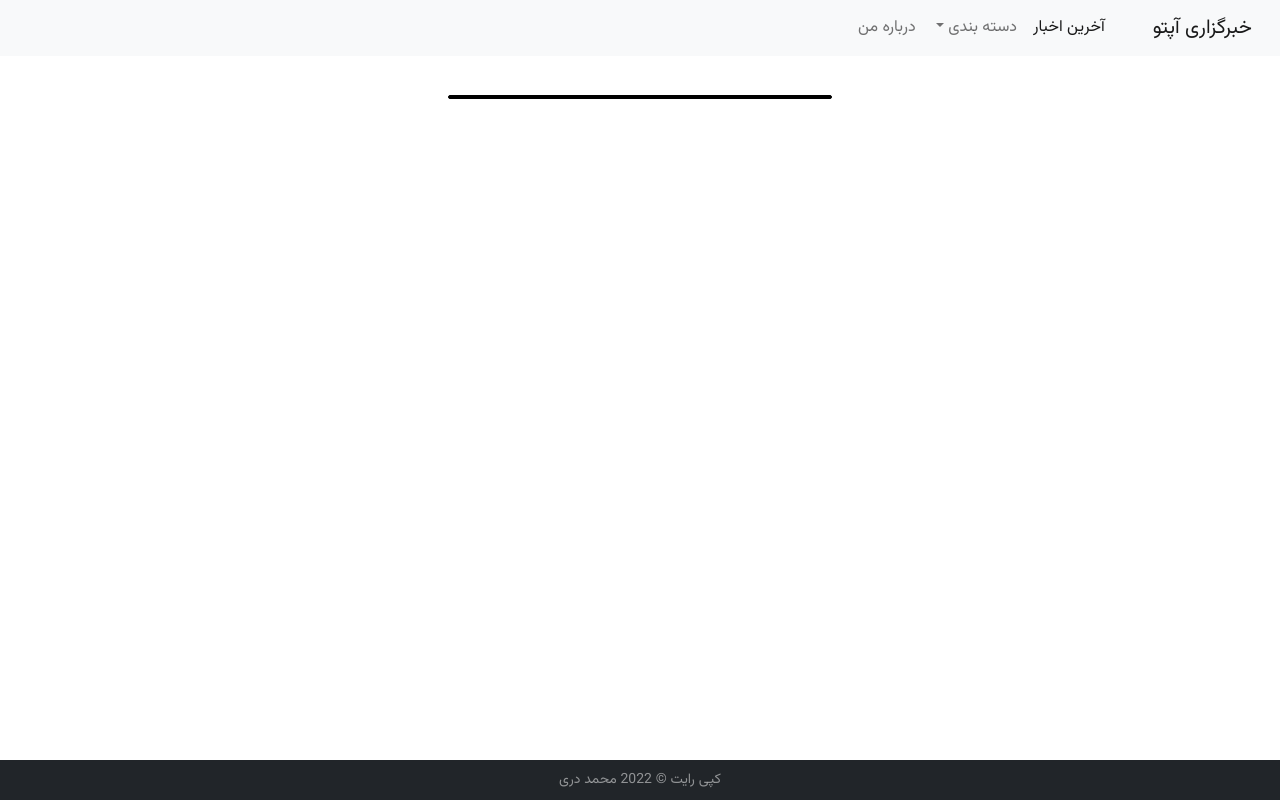
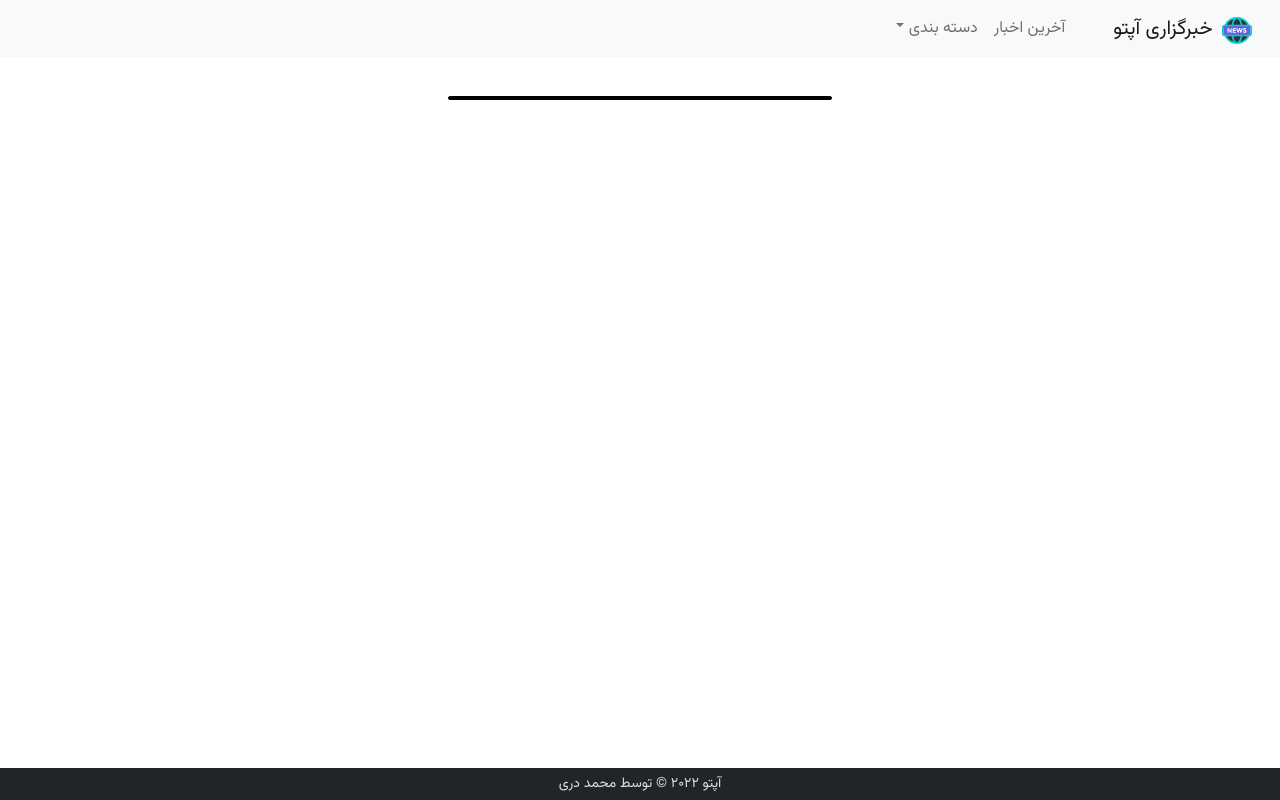
Before and after one commit to dori-dev/news-reader, a Django app: template news/templates/news/news.html in a window 1280 px wide. Run offline with Django 4.2, Linux system fonts and the light colour scheme; the template is opened without the code that fills it, so the values that code supplies are empty.

Commit message:
improve frontend

```diff
--- a/news/templates/news/news.html
+++ b/news/templates/news/news.html
@@ -18,17 +18,20 @@
   <body>
     <nav class="navbar navbar-expand-lg bg-light">
       <div class="container-fluid">
-        <a class="navbar-brand" href="{% url 'news:index' %}">خبرگزاری آپتو</a>
+        <a class="navbar-brand" href="{% url 'news:index' %}">
+          <img src="{% static 'imgs/icon.svg' %}" alt="" width="30" class="d-inline-block align-text-top ms-1 logo">
+          خبرگزاری آپتو
+        </a>
         <button class="navbar-toggler" type="button" data-bs-toggle="collapse" data-bs-target="#navbarNav" aria-controls="navbarNav" aria-expanded="false" aria-label="Toggle navigation">
           <span class="navbar-toggler-icon"></span>
         </button>
         <div class="collapse navbar-collapse" id="navbarNav">
           <ul class="navbar-nav">
             <li class="nav-item">
-              <a class="nav-link active" aria-current="page" href="{% url 'news:index' %}">آخرین اخبار</a>
+              <a class="nav-link {% if request.resolver_match.url_name == 'index' %}active{% endif %}" aria-current="page" href="{% url 'news:index' %}">آخرین اخبار</a>
             </li>
             <li class="nav-item dropdown">
-              <a class="nav-link dropdown-toggle" href="#" role="button" data-bs-toggle="dropdown" aria-expanded="false">
+              <a class="nav-link {% if request.resolver_match.url_name == 'category' %}active{% endif %} dropdown-toggle" href="" role="button" data-bs-toggle="dropdown" aria-expanded="false">
                 دسته بندی
               </a>
               <ul class="dropdown-menu">
@@ -38,9 +41,6 @@
                 </li>
                 {% endfor %}
               </ul>
-            </li>
-            <li class="nav-item">
-              <a class="nav-link" href="#">درباره من</a>
             </li>
           </ul>
         </div>
@@ -82,9 +82,15 @@
       {% endfor %}
       </div>
     </div>
-    <footer id="sticky-footer" class="flex-shrink-0 py-2 bg-dark text-white-50">
+    <footer id="sticky-footer" class="flex-shrink-0 py-1 bg-dark footer">
       <div class="container-fluid text-center">
-        <small>کپی رایت &copy; 2022 محمد دری</small>
+        <small>
+          آپتو
+          ۲۰۲۲
+          &copy;
+          توسط
+          <a href="">محمد دری</a>
+        </small>
       </div>
     </footer>
     <script src="{% static 'js/bootstrap.js' %}"></script>
--- a/static/style.css
+++ b/static/style.css
@@ -80,3 +80,20 @@ footer {
 .categories a {
   text-decoration: none;
 }
+
+.logo {
+  margin-top: 3.5px;
+}
+
+.footer {
+  color: #ddd;
+}
+
+.footer a {
+  color: #ddd;
+  text-decoration: none;
+}
+
+.footer a:hover {
+  color: #fff;
+}
```
Also changed, not shown: static/imgs/favicon.ico, static/imgs/icon.svg.
